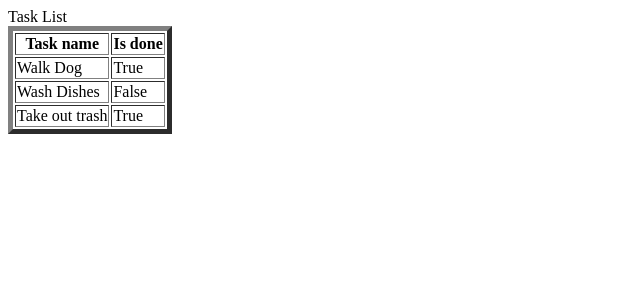
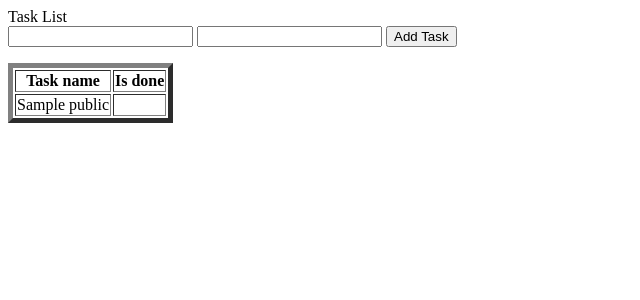
Before and after one commit to srihimesg1406/tasklist, a Flask app: page / in a window 1280 px wide. Shown: the top 300 px of the page, without its empty margins (0-640 px from the left). Run offline with Flask 3, Linux system fonts and the light colour scheme; a database or web service that is not in the repository returns one stand-in record (values such as "Sample title"); some libraries are stand-ins or nearby versions.

Commit message:
Added rows to DB

```diff
--- a/db.py
+++ b/db.py
@@ -7,8 +7,15 @@ db_host= "localhost"
 def getTaskList():
     conn = psycopg2. connect(dbname=db_name, user=db_user, password=db_pw, host=db_host)
     cur = conn.cursor()
-    cur.execute('SELECT task_name, is_active FROM public."TaskList"')
+    cur.execute('SELECT task_name, is_done FROM public."TaskList"')
     tasklist = cur.fetchall()
     cur.close
     conn.close
     return tasklist
+
+def addTask(name, date):
+    conn = psycopg2.connect(dbname=db_name, user=db_user, password=db_pw, host=db_host)
+    cur = conn.cursor()
+    cur.execute('INSERT INTO public."TaskList"(task_name,due_date) values(\'%s\',\'%s\');commit;' % (name,date))
+    cur.close
+    conn.close
--- a/main.py
+++ b/main.py
@@ -1,11 +1,19 @@
-from flask import Flask, render_template
-
+from flask import Flask, render_template, request, redirect, url_for
+from db import getTaskList, addTask
 app = Flask(__name__)
 
-tasklist = [["Walk Dog", True],["Wash Dishes", False],["Take out trash", True]]
+#tasklist = [["Walk Dog", True],["Wash Dishes", False],["Take out trash", True]]
+tasklist=getTaskList()
 @app.route("/")
 def home():
+    tasklist = getTaskList()
     return render_template("tasklist.html", TaskList=tasklist)
 
+@app.route("/add", methods=['POST'])
+def add():
+    taskname = request.form['TaskName']
+    duedate = request.form['DueDate']
+    addTask(taskname,duedate)
+    return redirect(url_for('home'))
 
 app.run()
--- a/templates/tasklist.html
+++ b/templates/tasklist.html
@@ -4,6 +4,11 @@
     Task List
 </head>
 <body>
+<form method="post" action="/add">
+    <input type="text" name="TaskName">
+    <input type="text" name="DueDate">
+    <input type="submit" value="Add Task">
+</form>
 <table border="5">
   <tr>
       <th>
```
